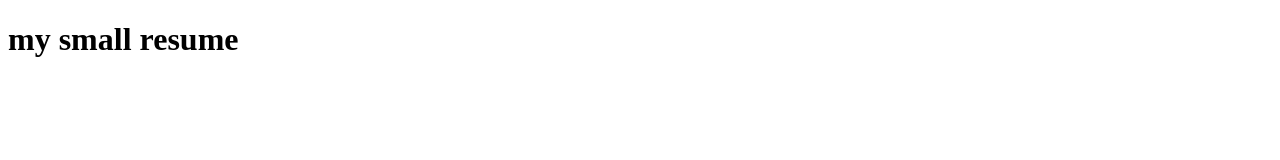
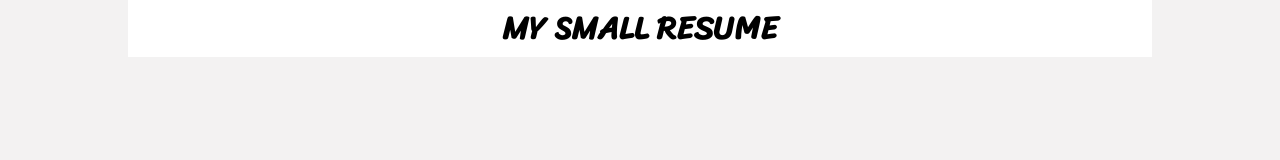
Before and after one commit to Dimastus/rsschool-cv, a plain HTML site: page index.html in a window 1280 px wide. Drawn offline with Linux system fonts and the light colour scheme.

Commit message:
style: add style for header

```diff
--- a/index.html
+++ b/index.html
@@ -1,13 +1,21 @@
 <!DOCTYPE html>
 <html lang="en">
+
 <head>
     <meta charset="UTF-8">
     <meta name="viewport" content="width=device-width, initial-scale=1.0">
     <title>Small Resume</title>
+    <link rel="stylesheet" href="style/style.css">
 </head>
+
 <body>
-    <header class="head">
-        <h1>my small resume</h1>
-    </header>
+    <div class="wrapper">
+        <header class="head">
+            <h1>my small resume</h1>
+        </header>
+        <main>
+        </main>
+    </div>
 </body>
+
 </html>
--- a/style/style.css
+++ b/style/style.css
@@ -0,0 +1,23 @@
+@import url('https://fonts.googleapis.com/css?family=Sriracha&display=swap');
+
+* {
+    margin: 0;
+    padding: 0;
+    box-sizing: border-box;
+}
+
+body {
+    background-color: rgb(243, 242, 242);
+}
+
+.wrapper {
+    width: 80%;
+    margin: 0 auto;
+    background-color: #fff;
+    text-align: center;
+}
+
+.head {
+    font-family: 'Sriracha', cursive;
+    text-transform: uppercase;
+}
```
